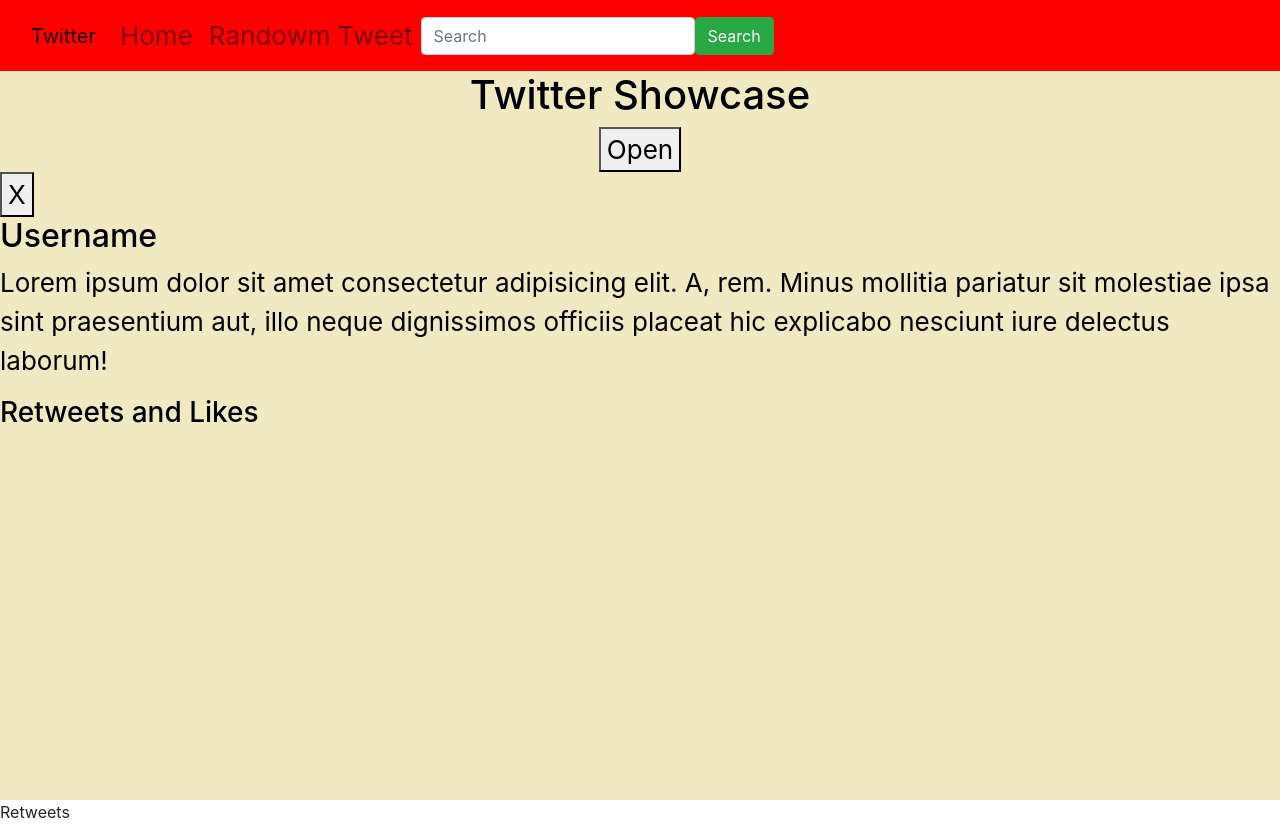
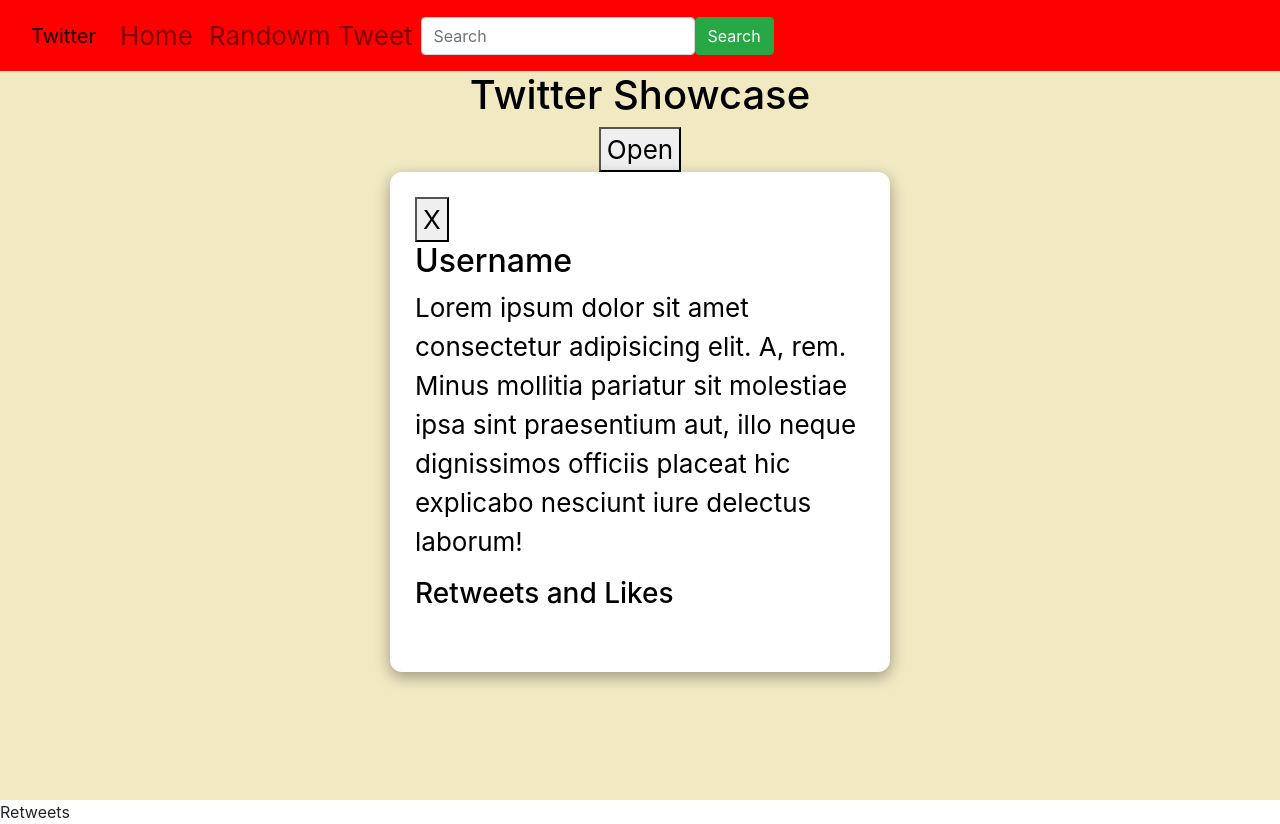
Before and after one commit to Mray2k4/Twitter-App, a React (Create React App) app: page / in a window 1280 px wide. Both pictures are taken after a click on the button "Open". Built offline with nearby package versions, Linux system fonts and the light colour scheme.

Commit message:
Added functional tweet box

```diff
--- a/src/App.js
+++ b/src/App.js
@@ -4,7 +4,7 @@ import NavScrollExample from './navbar'
 import 'bootstrap/dist/css/bootstrap.min.css';
 import Home from './components/Home';
 import Retweets from './components/Retweets';
-import TweetBox from './components/TweetBox'
+import TweetBox from './components/TweetBox';
 
 function App() {
   console.log(window.location)
--- /dev/null
+++ b/src/components/TweetBox.css
@@ -0,0 +1,20 @@
+.tweetBackground {
+    width: 100vw;
+    height: 100vh;
+    background-color: #c8c8c8;
+    position: fixed;
+    display: flex;
+    justify-content: center;
+    align-items: center;
+  }
+
+  .tweetContainer {
+    width: 500px;
+    height: 500px;
+    border-radius: 12px;
+    background-color: white;
+    box-shadow: rgba(0, 0, 0, 0.35) 0px 5px 15px;
+    display: flex;
+    flex-direction: column;
+    padding: 25px;
+  }
--- a/src/components/TweetBox.js
+++ b/src/components/TweetBox.js
@@ -1,4 +1,5 @@
 import React from 'react'
+import './TweetBox.css'
 // import Retweets from "./Retweets";
 
 function TweetBox({closeTweet}) {
```
